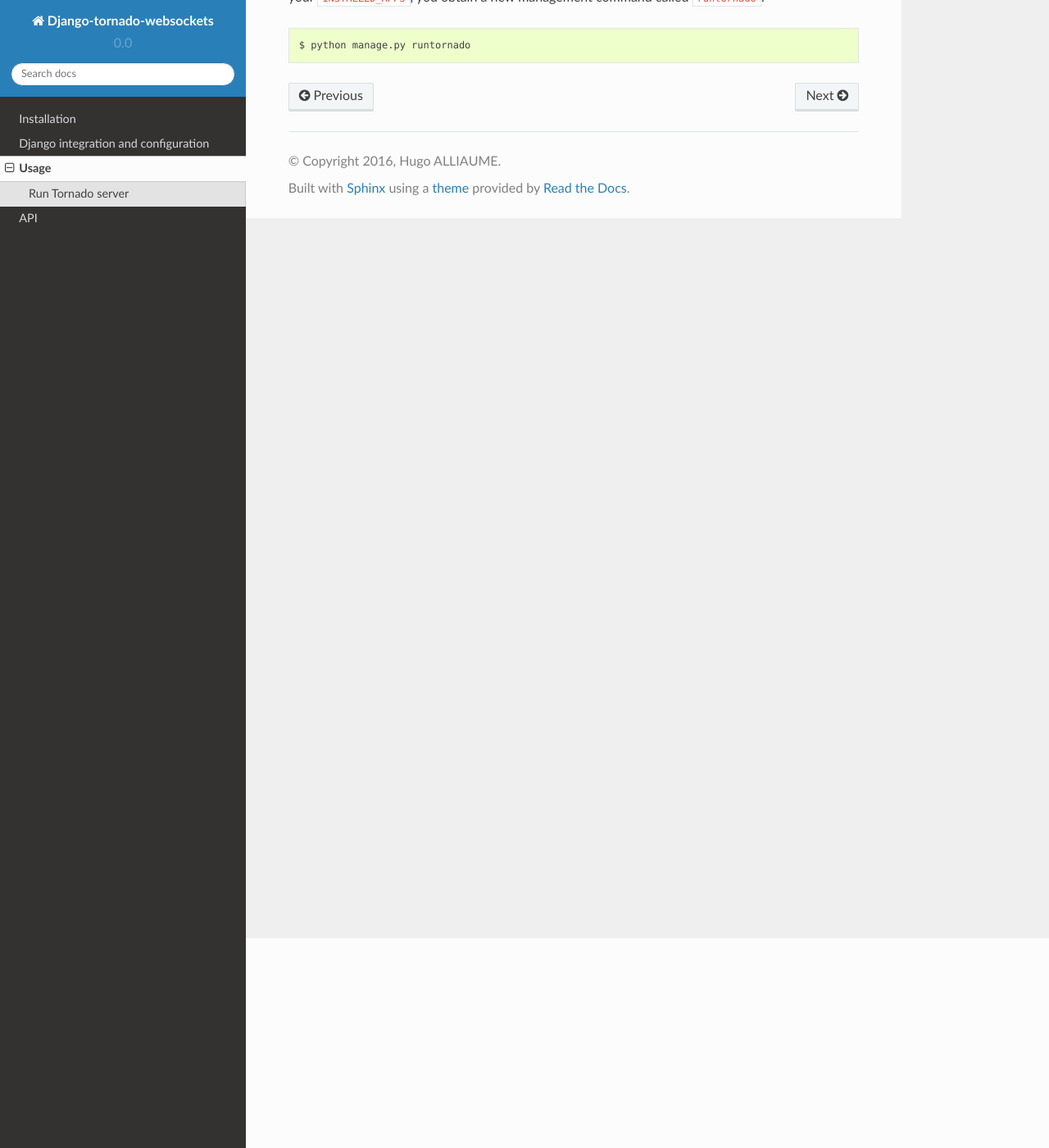
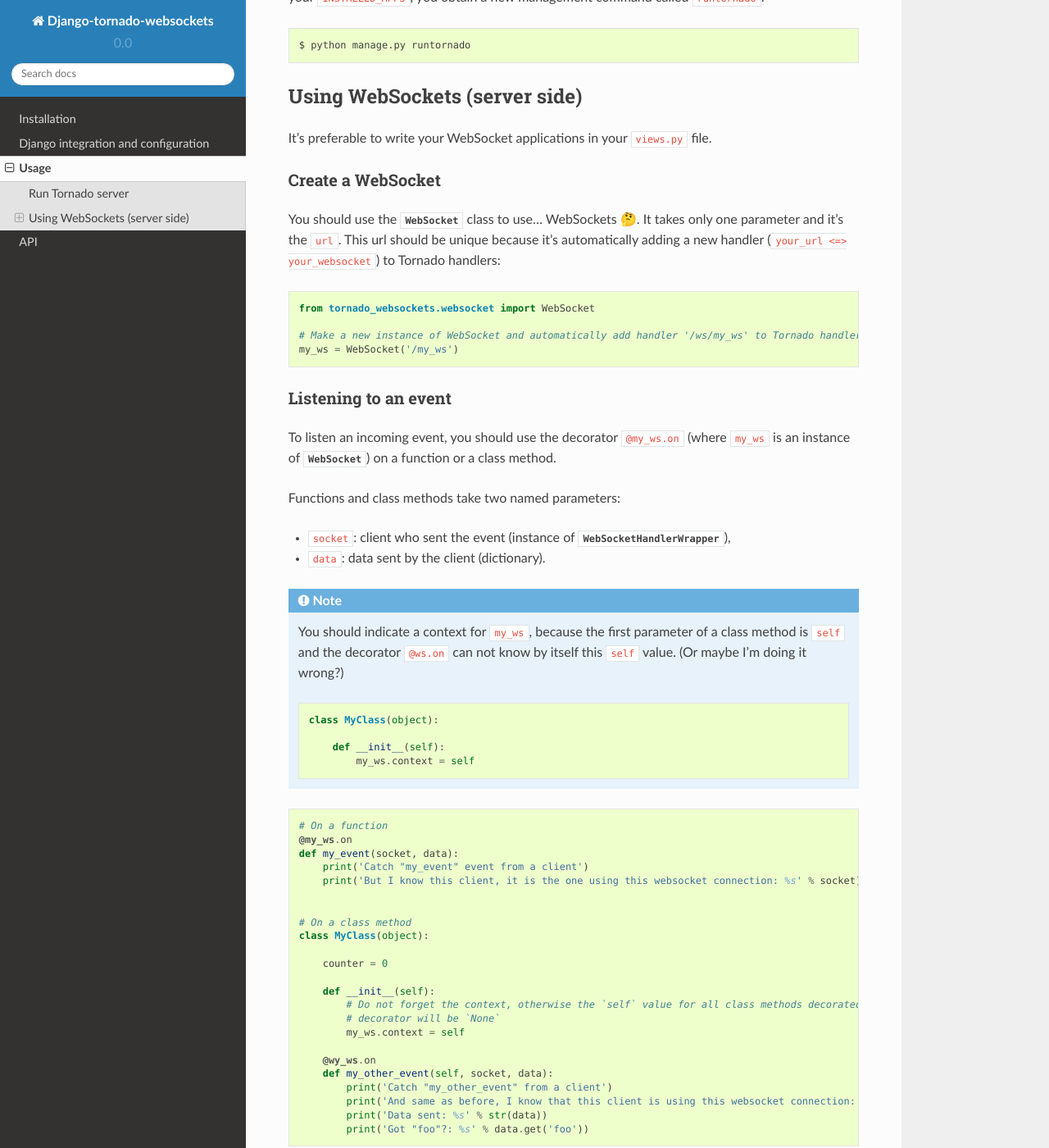
Before and after one commit to onysos/django-tornado-websockets, a Sphinx documentation site: the page built from docs/source/usage.rst, in a window 1280 px wide and 1400 px high, scrolled down 256 px. Shown: the whole window at 82% size. Built offline with Sphinx 7.4.7 and the Read the Docs theme 2.0.0, drawn with Linux system fonts in a browser that asks for light colours.

Commit message:
Sphinx/doc: Server side usage of WebSocker (creation and listening) done

```diff
--- a/docs/source/usage.rst
+++ b/docs/source/usage.rst
@@ -10,3 +10,70 @@ We provide an easy solution to run your Tornado server. When you add ``tornado_w
 .. code-block:: bash
 
     $ python manage.py runtornado
+
+Using WebSockets (server side)
+------------------------------
+
+It's preferable to write your WebSocket applications in your ``views.py`` file.
+
+Create a WebSocket
+^^^^^^^^^^^^^^^^^^
+
+You should use the :class:`~tornado_websockets.websocket.WebSocket` class to use... WebSockets 🤔.
+It takes only one parameter and it's the ``url``. This url should be unique because it's automatically adding a new
+handler (``your_url <=> your_websocket``) to Tornado handlers:
+
+.. code-block:: python
+
+    from tornado_websockets.websocket import WebSocket
+
+    # Make a new instance of WebSocket and automatically add handler '/ws/my_ws' to Tornado handlers
+    my_ws = WebSocket('/my_ws')
+
+Listening to an event
+^^^^^^^^^^^^^^^^^^^^^
+
+To listen an incoming event, you should use the decorator ``@my_ws.on`` (where ``my_ws`` is an instance of
+:class:`~tornado_websockets.websocket.WebSocket`) on a function or a class method.
+
+Functions and class methods take two named parameters:
+
+- ``socket``: client who sent the event (instance of :class:`~tornado_websockets.wrappers.WebSocketHandlerWrapper`),
+- ``data``: data sent by the client (dictionary).
+
+.. note::
+    You should indicate a context for ``my_ws``, because the first parameter of a class method is ``self`` and the
+    decorator ``@ws.on`` can not know by itself this ``self`` value. (Or maybe I'm doing it wrong?)
+
+    .. code-block:: python
+
+        class MyClass(object):
+
+            def __init__(self):
+                my_ws.context = self
+
+.. code-block:: python
+
+    # On a function
+    @my_ws.on
+    def my_event(socket, data):
+        print('Catch "my_event" event from a client')
+        print('But I know this client, it is the one using this websocket connection: %s' % socket)
+
+
+    # On a class method
+    class MyClass(object):
+
+        counter = 0
+
+        def __init__(self):
+            # Do not forget the context, otherwise the `self` value for all class methods decorated by `@my_ws.on`
+            # decorator will be `None`
+            my_ws.context = self
+
+        @wy_ws.on
+        def my_other_event(self, socket, data):
+            print('Catch "my_other_event" from a client')
+            print('And same as before, I know that this client is using this websocket connection: %s' % socket)
+            print('Data sent: %s' % str(data))
+            print('Got "foo"?: %s' % data.get('foo'))
```
